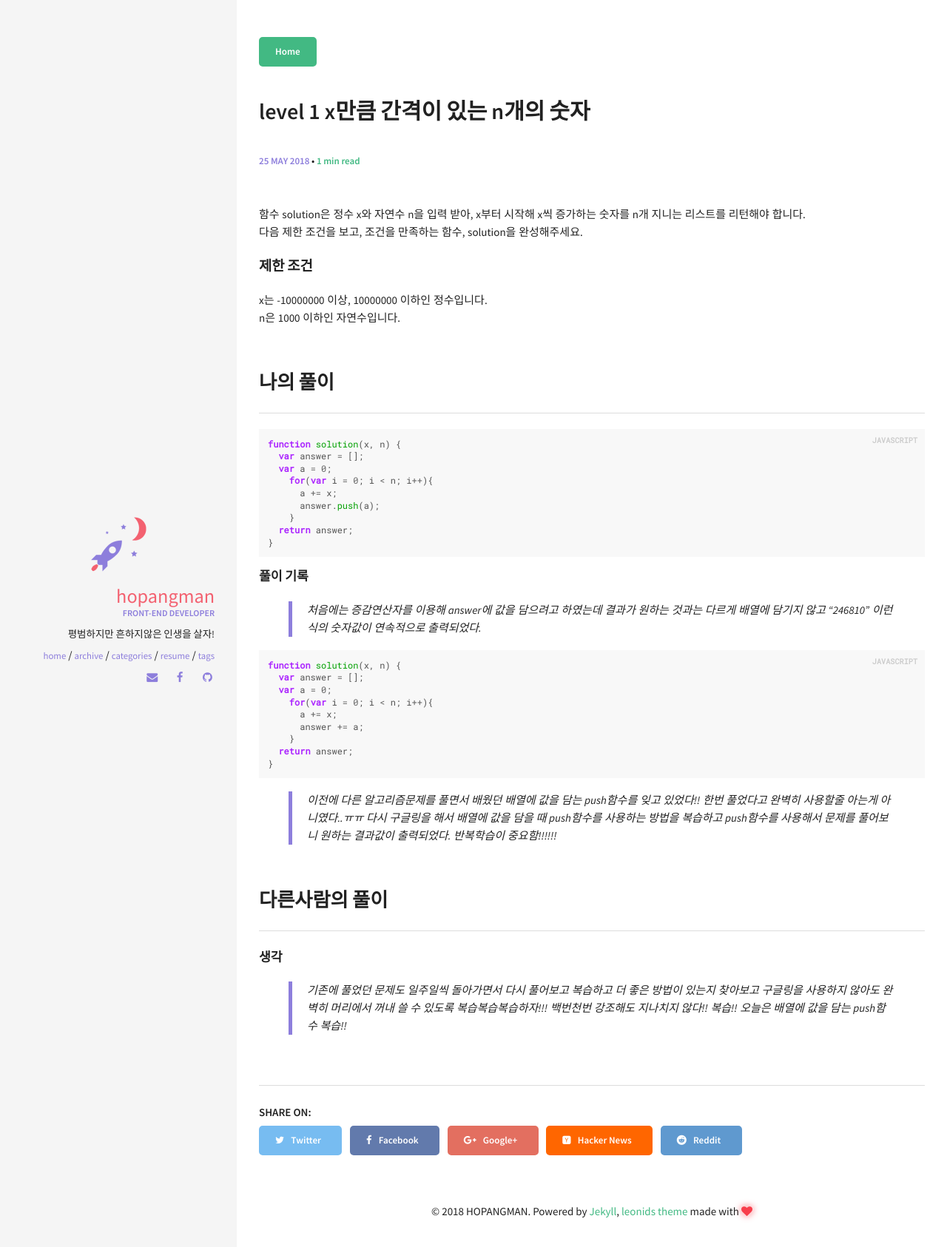
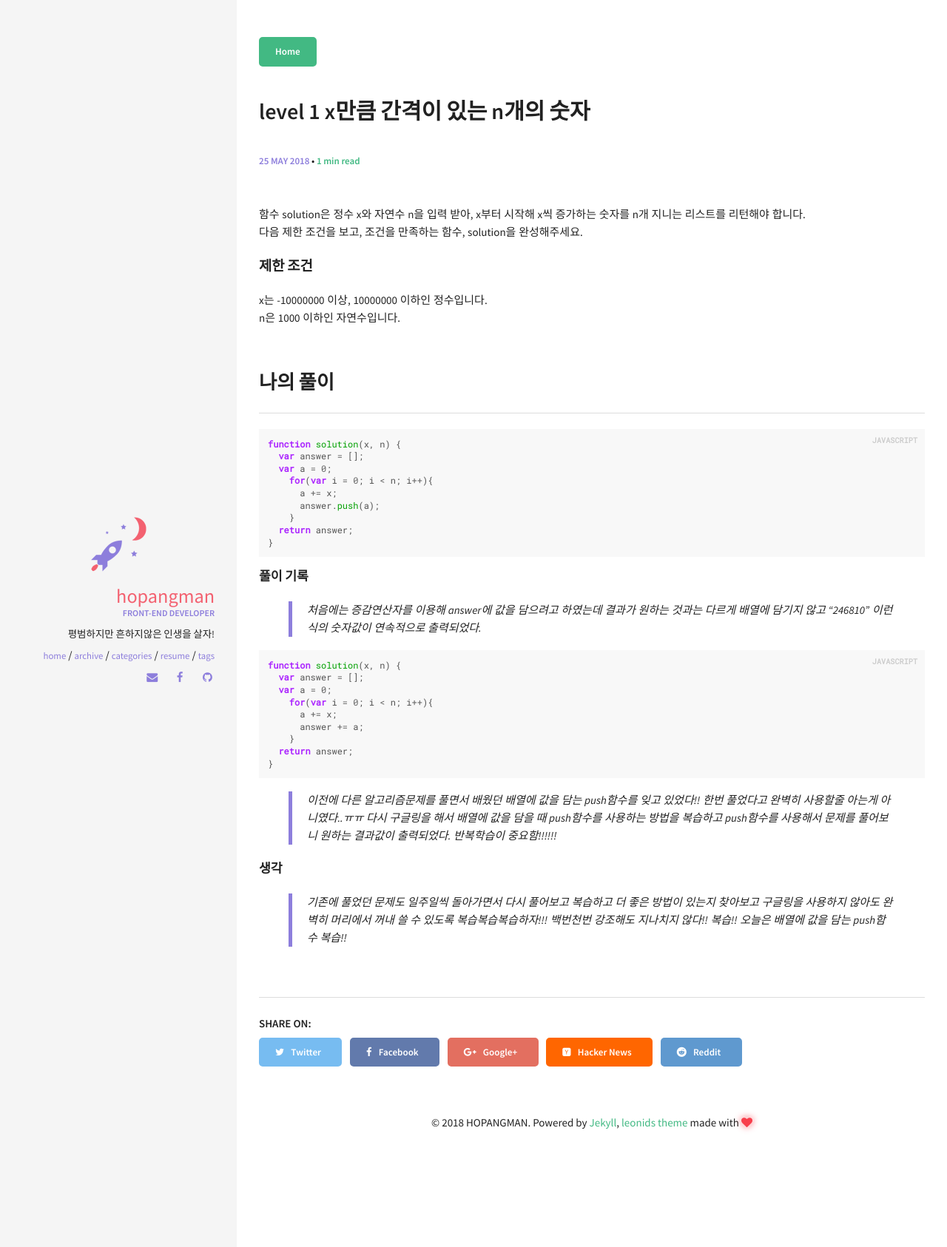
Before and after one commit to hopangman/hopangman.github.io, a Jekyll site: the page built from _posts/algorithm/2018-05-24-al-level1-x만큼 간격이 있는 n개의 숫자.md, in a window 1280 px wide. Shown: the top 1686 px of the page at 74% size. Built offline with Jekyll 4.4.1, drawn with Linux system fonts in a browser that asks for light colours; comment, search, counter and statistics services are not loaded.

Commit message:
update Al 2018.05.24 성공!!

```diff
--- a/_posts/algorithm/2018-05-24-al-level1-x만큼 간격이 있는 n개의 숫자.md
+++ b/_posts/algorithm/2018-05-24-al-level1-x만큼 간격이 있는 n개의 숫자.md
@@ -43,11 +43,5 @@ function solution(x, n) {
 
 >  이전에 다른 알고리즘문제를 풀면서 배웠던 배열에 값을 담는 push함수를 잊고 있었다!! 한번 풀었다고 완벽히 사용할줄 아는게 아니였다..ㅠㅠ 다시 구글링을 해서 배열에 값을 담을 때 push함수를 사용하는 방법을 복습하고 push함수를 사용해서 문제를 풀어보니 원하는 결과값이 출력되었다. 반복학습이 중요함!!!!!!
 
-## 다른사람의 풀이
-
-{% highlight javascript %}
-
-{% endhighlight %}
-
 ##### 생각
 >  기존에 풀었던 문제도 일주일씩 돌아가면서 다시 풀어보고 복습하고 더 좋은 방법이 있는지 찾아보고 구글링을 사용하지 않아도 완벽히 머리에서 꺼내 쓸 수 있도록 복습복습복습하자!!! 백번천번 강조해도 지나치지 않다!! 복습!! 오늘은 배열에 값을 담는 push함수 복습!!
```
